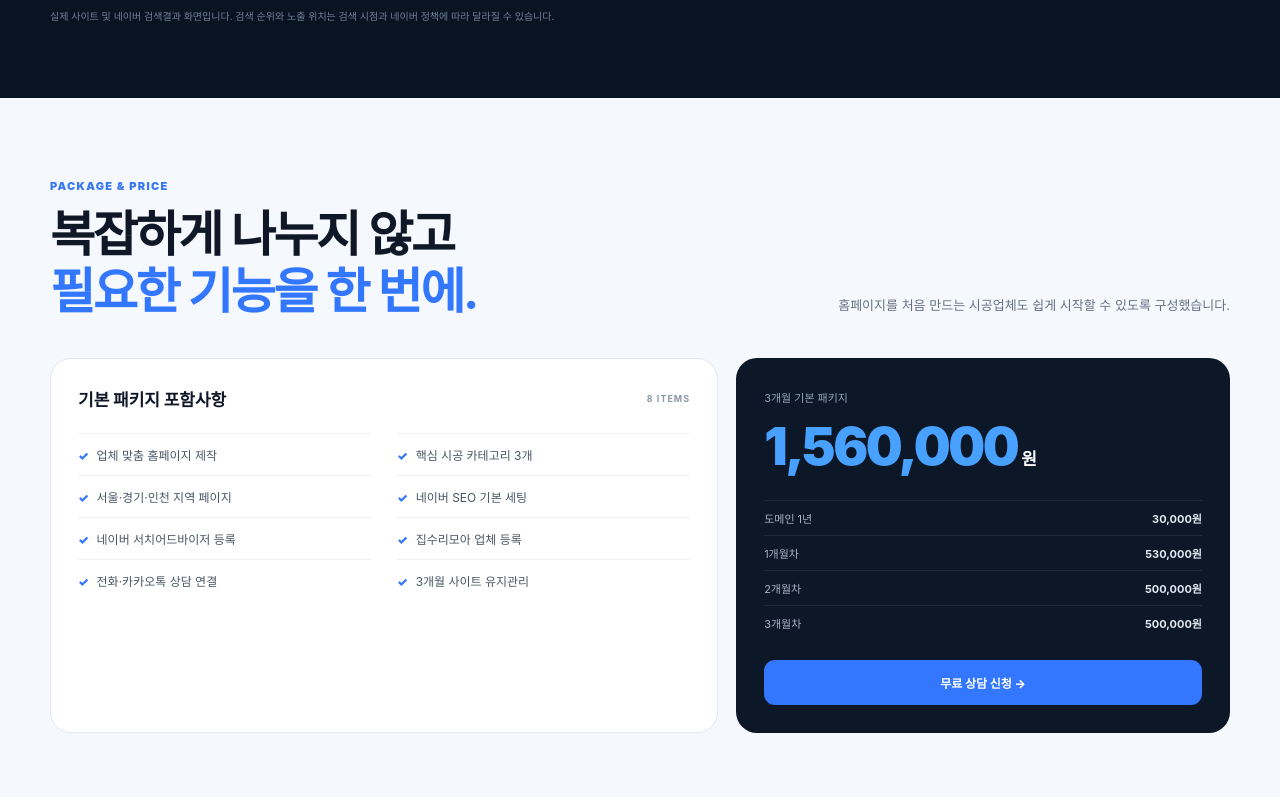
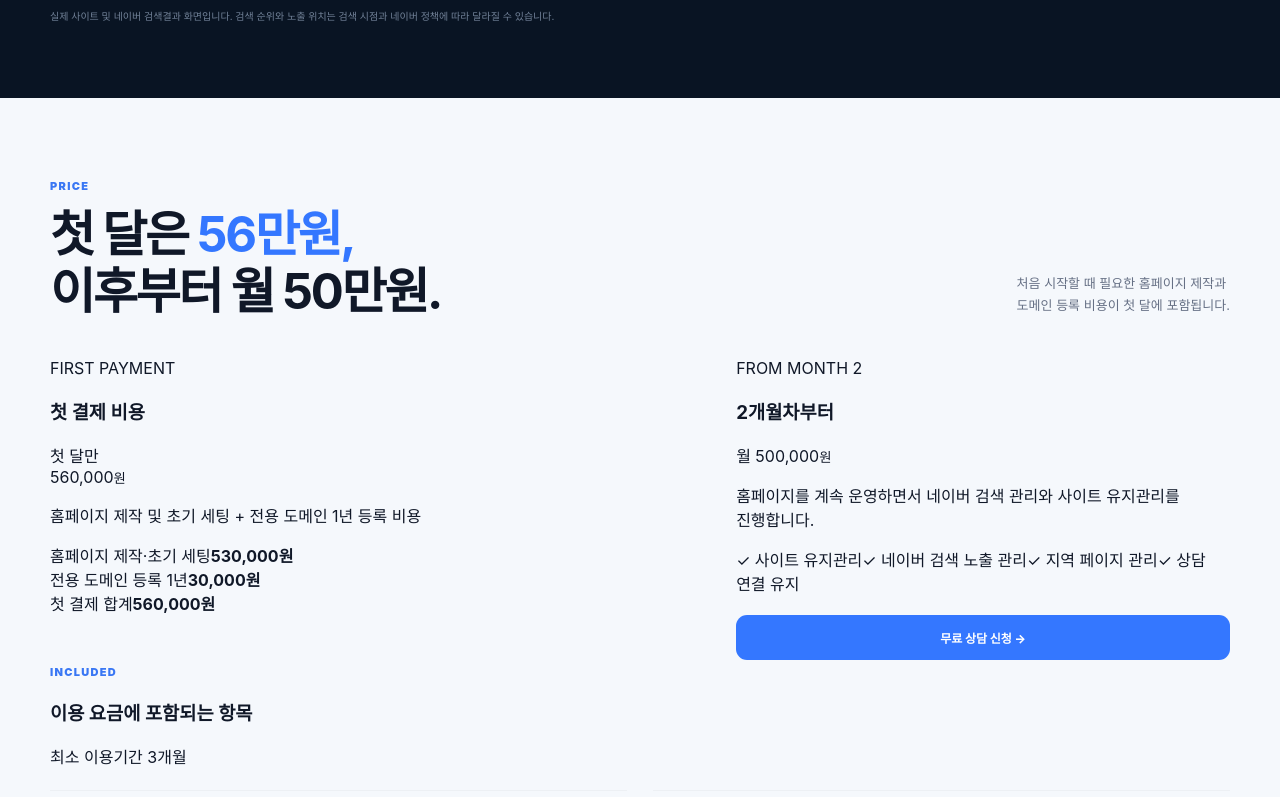
Before and after one commit to rlatngud061277-sudo/-BuildBoostWeb.com, a Next.js app: page / in a window 1280 px wide. Shown: the part 2000-2797 px from the top of the page. Built offline with nearby package versions, Linux system fonts and the light colour scheme.

Commit message:
Update page.tsx

```diff
--- a/app/page.tsx
+++ b/app/page.tsx
@@ -105,7 +105,7 @@ const PACKAGE = [
   "네이버 서치어드바이저 등록",
   "집수리모아 업체 등록",
   "전화·카카오톡 상담 연결",
-  "3개월 사이트 유지관리",
+  "사이트 유지 및 관리",
 ];
 
 export default function Home() {
@@ -141,7 +141,6 @@ export default function Home() {
         <div className="heroGlow heroGlowTwo" />
 
         <div className="container heroGrid">
-          {/* LEFT */}
           <div className="heroContent">
             <div className="heroBadge">
               시공업체 전용 홈페이지 · 네이버 지역 검색 마케팅
@@ -154,9 +153,9 @@ export default function Home() {
             </h1>
 
             <p className="heroDescription">
-              집수리·인테리어·철거·타일 등
-              시공업체를 위한 홈페이지를 제작하고,
-              지역별 검색 페이지와 네이버 SEO까지 함께 세팅합니다.
+              집수리·인테리어·철거·타일 등 시공업체를 위한 홈페이지를
+              제작하고, 지역별 검색 페이지와 네이버 SEO까지 함께
+              세팅합니다.
             </p>
 
             <div className="heroButtons">
@@ -179,23 +178,23 @@ export default function Home() {
 
             <div className="heroQuickInfo">
               <div>
-                <small>기본 제작</small>
-                <strong>시공 카테고리 3개</strong>
+                <small>첫 달 시작 비용</small>
+                <strong>560,000원</strong>
+              </div>
+
+              <div>
+                <small>2개월차부터</small>
+                <strong>월 500,000원</strong>
               </div>
 
               <div>
                 <small>지역 검색</small>
                 <strong>수도권 49개 지역</strong>
               </div>
-
-              <div>
-                <small>3개월 패키지</small>
-                <strong>1,560,000원</strong>
-              </div>
             </div>
           </div>
 
-          {/* RIGHT PROOF */}
+          {/* REAL CASE */}
           <div className="heroProof">
             <div className="proofTop">
               <div>
@@ -250,13 +249,18 @@ export default function Home() {
 
         <div className="container heroIndustry">
           {INDUSTRIES.map((item) => (
-            <span key={item}>{item}</span>
+            <span key={item}>
+              {item}
+            </span>
           ))}
         </div>
       </section>
 
-      {/* QUICK VALUE */}
-      <section id="service" className="quickSection">
+      {/* QUICK SERVICE */}
+      <section
+        id="service"
+        className="quickSection"
+      >
         <div className="container">
           <div className="quickHeading">
             <div>
@@ -267,12 +271,15 @@ export default function Home() {
               <h2>
                 예쁜 홈페이지보다
                 <br />
-                <strong>검색되고 문의되는 구조.</strong>
+                <strong>
+                  검색되고 문의되는 구조.
+                </strong>
               </h2>
             </div>
 
             <p>
               홈페이지 제작부터 네이버 검색 구조와
+              <br />
               문의 연결까지 한 번에 구성합니다.
             </p>
           </div>
@@ -280,9 +287,17 @@ export default function Home() {
           <div className="featureGrid">
             {FEATURES.map((item) => (
               <article key={item.number}>
-                <span>{item.number}</span>
-                <h3>{item.title}</h3>
-                <p>{item.desc}</p>
+                <span>
+                  {item.number}
+                </span>
+
+                <h3>
+                  {item.title}
+                </h3>
+
+                <p>
+                  {item.desc}
+                </p>
               </article>
             ))}
           </div>
@@ -304,7 +319,10 @@ export default function Home() {
             </div>
 
             <div className="seoExample">
-              <small>검색 페이지 예시</small>
+              <small>
+                검색 페이지 예시
+              </small>
+
               <strong>
                 강남구 집수리 · 수원 싱크볼 · 안양 철거
               </strong>
@@ -333,6 +351,7 @@ export default function Home() {
 
           <p>
             직접 제작·운영한 홈페이지와
+            <br />
             네이버 검색 화면을 확인해보세요.
           </p>
         </div>
@@ -375,7 +394,7 @@ export default function Home() {
         </div>
       </section>
 
-      {/* PACKAGE + PRICE */}
+      {/* PRICE */}
       <section
         id="pricing"
         className="packagePriceSection"
@@ -384,81 +403,188 @@ export default function Home() {
           <div className="priceIntro">
             <div>
               <span className="sectionLabel">
-                PACKAGE & PRICE
+                PRICE
               </span>
 
               <h2>
-                복잡하게 나누지 않고
+                첫 달은
+                <strong> 56만원,</strong>
                 <br />
-                <strong>필요한 기능을 한 번에.</strong>
+                이후부터 월 50만원.
               </h2>
             </div>
 
             <p>
-              홈페이지를 처음 만드는 시공업체도
-              쉽게 시작할 수 있도록 구성했습니다.
+              처음 시작할 때 필요한 홈페이지 제작과
+              <br />
+              도메인 등록 비용이 첫 달에 포함됩니다.
             </p>
           </div>
 
           <div className="packagePriceGrid">
-            <div className="packageCard">
-              <div className="packageTitle">
-                <span>기본 패키지 포함사항</span>
-                <b>8 ITEMS</b>
+            {/* FIRST MONTH */}
+            <div className="firstMonthCard">
+              <div className="firstMonthHeader">
+                <div>
+                  <span className="priceEyebrow">
+                    FIRST PAYMENT
+                  </span>
+
+                  <h3>
+                    첫 결제 비용
+                  </h3>
+                </div>
+
+                <span className="firstMonthBadge">
+                  첫 달만
+                </span>
               </div>
 
-              <div className="packageItems">
-                {PACKAGE.map((item) => (
-                  <div key={item}>
-                    <span>✓</span>
-                    {item}
-                  </div>
-                ))}
+              <div className="firstMonthPrice">
+                560,000
+                <small>원</small>
+              </div>
+
+              <p className="firstMonthDescription">
+                홈페이지 제작 및 초기 세팅 +
+                전용 도메인 1년 등록 비용
+              </p>
+
+              <div className="firstMonthBreakdown">
+                <div>
+                  <span>
+                    홈페이지 제작·초기 세팅
+                  </span>
+                  <strong>
+                    530,000원
+                  </strong>
+                </div>
+
+                <div>
+                  <span>
+                    전용 도메인 등록 1년
+                  </span>
+                  <strong>
+                    30,000원
+                  </strong>
+                </div>
+              </div>
+
+              <div className="firstMonthTotal">
+                <span>
+                  첫 결제 합계
+                </span>
+
+                <strong>
+                  560,000원
+                </strong>
               </div>
             </div>
 
-            <div className="priceCard">
-              <span className="priceSmall">
-                3개월 기본 패키지
+            {/* MONTHLY */}
+            <div className="monthlyCard">
+              <span className="monthlyEyebrow">
+                FROM MONTH 2
               </span>
 
-              <div className="priceMain">
-                1,560,000
+              <h3>
+                2개월차부터
+              </h3>
+
+              <div className="monthlyPrice">
+                월 500,000
                 <small>원</small>
               </div>
 
-              <div className="priceRows">
-                <div>
-                  <span>도메인 1년</span>
-                  <strong>30,000원</strong>
-                </div>
+              <p>
+                홈페이지를 계속 운영하면서
+                네이버 검색 관리와 사이트 유지관리를 진행합니다.
+              </p>
 
-                <div>
-                  <span>1개월차</span>
-                  <strong>530,000원</strong>
-                </div>
+              <div className="monthlyFeatures">
+                <span>
+                  ✓ 사이트 유지관리
+                </span>
 
-                <div>
-                  <span>2개월차</span>
-                  <strong>500,000원</strong>
-                </div>
+                <span>
+                  ✓ 네이버 검색 노출 관리
+                </span>
 
-                <div>
-                  <span>3개월차</span>
-                  <strong>500,000원</strong>
-                </div>
+                <span>
+                  ✓ 지역 페이지 관리
+                </span>
+
+                <span>
+                  ✓ 상담 연결 유지
+                </span>
               </div>
 
-              <a href="#contact" className="priceButton">
+              <a
+                href="#contact"
+                className="priceButton"
+              >
                 무료 상담 신청 →
               </a>
+            </div>
+          </div>
+
+          {/* PACKAGE INCLUDED */}
+          <div className="includedBox">
+            <div className="includedTitle">
+              <div>
+                <span className="sectionLabel">
+                  INCLUDED
+                </span>
+
+                <h3>
+                  이용 요금에 포함되는 항목
+                </h3>
+              </div>
+
+              <span>
+                최소 이용기간 3개월
+              </span>
+            </div>
+
+            <div className="packageItems">
+              {PACKAGE.map((item) => (
+                <div key={item}>
+                  <span>✓</span>
+                  {item}
+                </div>
+              ))}
+            </div>
+
+            <div className="pricingNotice">
+              <strong>
+                결제 예시
+              </strong>
+
+              <span>
+                1개월차 560,000원
+              </span>
+
+              <span>
+                2개월차 500,000원
+              </span>
+
+              <span>
+                3개월차 500,000원
+              </span>
+
+              <span className="totalReference">
+                3개월 이용 시 총 1,560,000원
+              </span>
             </div>
           </div>
         </div>
       </section>
 
       {/* CTA */}
-      <section id="contact" className="ctaSection">
+      <section
+        id="contact"
+        className="ctaSection"
+      >
         <div className="ctaGlow" />
 
         <div className="container ctaGrid">
@@ -470,7 +596,9 @@ export default function Home() {
             <h2>
               시공은 사장님이,
               <br />
-              <strong>온라인 영업은 BuildBoostWeb.</strong>
+              <strong>
+                온라인 영업은 BuildBoostWeb.
+              </strong>
             </h2>
 
             <p>
@@ -484,8 +612,13 @@ export default function Home() {
               href="tel:01094134686"
               className="ctaCall"
             >
-              <span>전화 상담</span>
-              <strong>010-9413-4686</strong>
+              <span>
+                전화 상담
+              </span>
+
+              <strong>
+                010-9413-4686
+              </strong>
             </a>
 
             <a
@@ -494,8 +627,13 @@ export default function Home() {
               rel="noreferrer"
               className="ctaKakao"
             >
-              <span>카카오톡</span>
-              <strong>채팅 상담하기 →</strong>
+              <span>
+                카카오톡
+              </span>
+
+              <strong>
+                채팅 상담하기 →
+              </strong>
             </a>
           </div>
         </div>
```
